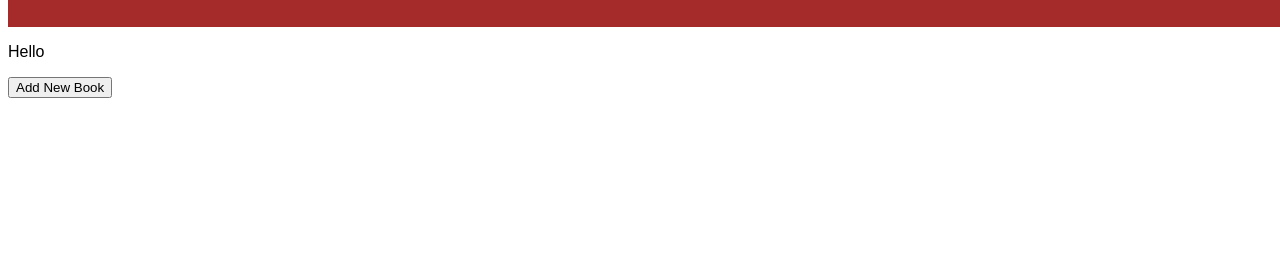
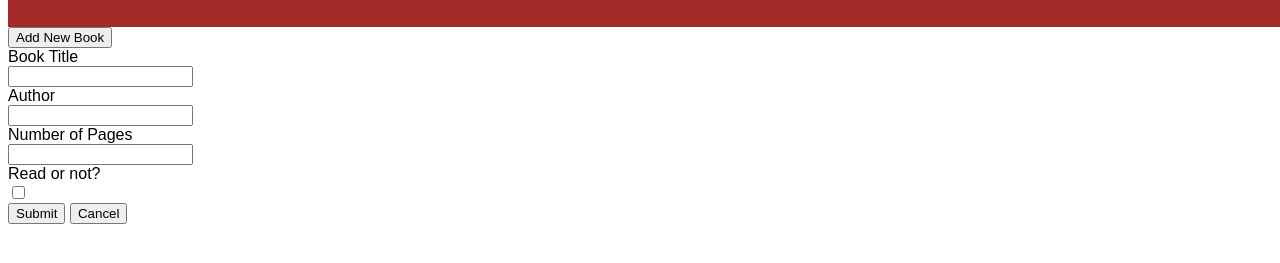
Before and after one commit to IamHenryOkeke/Project-Book-Library, a plain HTML site: page index.html in a window 1280 px wide. Shown: the part 69-332 px from the top of the page. Drawn offline with Linux system fonts and the light colour scheme.

Commit message:
added form structure

```diff
--- a/index.html
+++ b/index.html
@@ -19,13 +19,56 @@
        <div id="card">
 
        </div>
-       <p id="book">
-        Hello
-       </p>
+       <button id="add-book">Add New Book</button>
+       <div id="form-container">
+            <form id="form">
+                <div id="item">
+                    <label for="title">
+                        Book Title
+                    </label>
+                    <div>
+                        <input type="text" id="title" required>
+                        <span></span>
+                    </div>
+                </div>
+                <div id="item">
+                    <label for="author">
+                        Author
+                    </label>
+                    <div>
+                        <input type="text" id="author" required>
+                        <span></span>
+                    </div>
+                </div>
+                <div id="item">
+                    <label for="pages">
+                        Number of Pages
+                    </label>
+                    <div>
+                        <input type="number" id="pages" required>
+                        <span></span>
+                    </div>
+                </div>
+                <div id="item">
+                    <label for="read-status">
+                        Read or not?
+                    </label>
+                    <div>
+                        <input type="checkbox" id="read-status" >
+                        <span></span>
+                    </div>
+                </div>
+                <div id="item">
+                    <button id="submit" type="submit">
+                        Submit
+                    </button>
+                    <button type="button">
+                        Cancel
+                    </button>
+                </div>
+            </form>
+       </div>
 
-       <button id="newbook">
-            Add New Book
-       </button>
     </main>
     <script src="./scripts/script.js"></script>
 </body>
```
